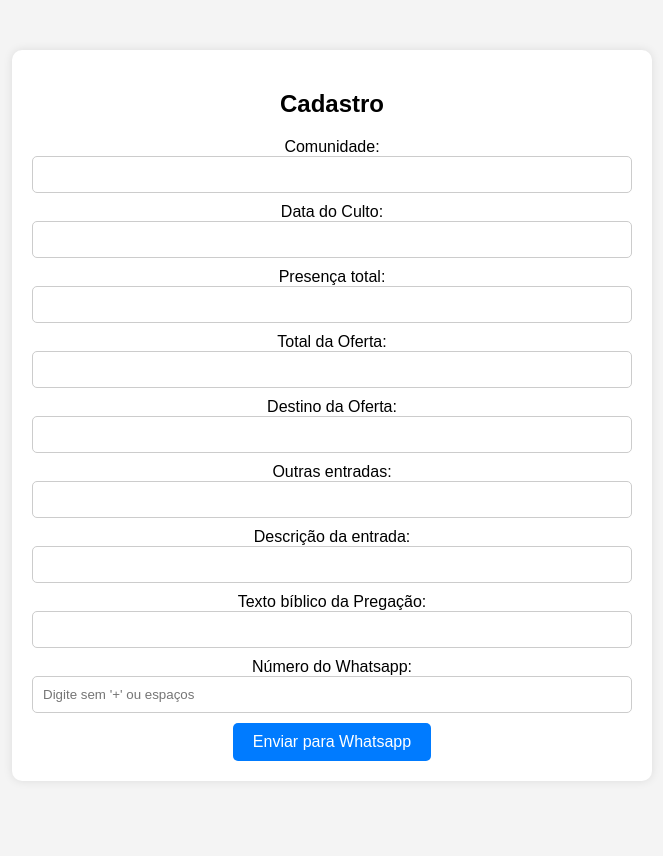
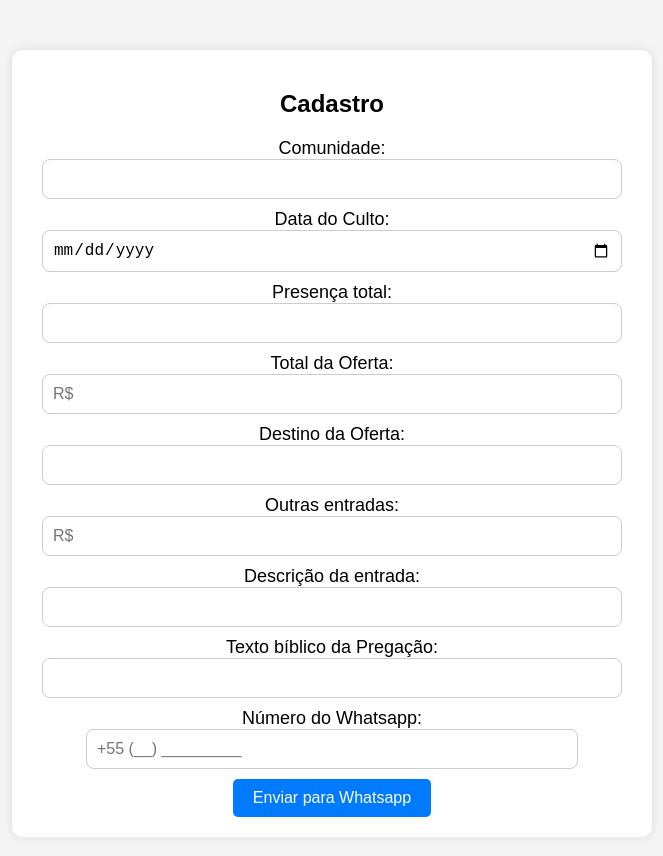
Before and after one commit to klugaugusto/cadastro-cultos, a plain HTML site: page index.html in a window 1280 px wide. Shown: the whole page, without its empty margins (308-971 px from the left). Before the commit the page ends 831 px from the top, so only its background shows below. Drawn offline with Linux system fonts and the light colour scheme.

Commit message:
Add files via upload

```diff
--- a/index.html
+++ b/index.html
@@ -20,13 +20,18 @@
             box-shadow: 0px 0px 10px rgba(0,0,0,0.1);
         }
 
-        input[type="text"], input[type="number"], input[type="tel"] {
-            width: 100%;
+        input[type="text"], input[type="number"], input[type="tel"], input[type="date"] {
+            width: calc(100% - 20px);
             padding: 10px;
             margin-bottom: 10px;
             box-sizing: border-box;
             border: 1px solid #ccc;
-            border-radius: 5px;
+            border-radius: 8px;
+            font-size: 16px;
+        }
+
+        input[type="tel"] {
+            width: 82%; /* Ajuste para o campo de telefone ficar com o mesmo tamanho que os outros */
         }
 
         button {
@@ -45,40 +50,40 @@
         <h2>Cadastro</h2>
         <form id="cadastroForm">
             <div>
-                <label for="comunidade">Comunidade:</label>
+                <label for="comunidade" style="font-size: 18px;">Comunidade:</label>
                 <input type="text" id="comunidade" name="comunidade">
             </div>
             <div>
-                <label for="dataCulto">Data do Culto:</label>
-                <input type="text" id="dataCulto" name="dataCulto">
+                <label for="dataCulto" style="font-size: 18px;">Data do Culto:</label>
+                <input type="date" id="dataCulto" name="dataCulto">
             </div>
             <div>
-                <label for="presencaTotal">Presença total:</label>
+                <label for="presencaTotal" style="font-size: 18px;">Presença total:</label>
                 <input type="number" id="presencaTotal" name="presencaTotal">
             </div>
             <div>
-                <label for="totalOferta">Total da Oferta:</label>
-                <input type="number" id="totalOferta" name="totalOferta">
+                <label for="totalOferta" style="font-size: 18px;">Total da Oferta:</label>
+                <input type="text" id="totalOferta" name="totalOferta" pattern="[0-9]+(\.[0-9]{2})?" placeholder="R$">
             </div>
             <div>
-                <label for="destinoOferta">Destino da Oferta:</label>
+                <label for="destinoOferta" style="font-size: 18px;">Destino da Oferta:</label>
                 <input type="text" id="destinoOferta" name="destinoOferta">
             </div>
             <div>
-                <label for="outrasEntradas">Outras entradas:</label>
-                <input type="text" id="outrasEntradas" name="outrasEntradas">
+                <label for="outrasEntradas" style="font-size: 18px;">Outras entradas:</label>
+                <input type="text" id="outrasEntradas" name="outrasEntradas" pattern="[0-9]+(\.[0-9]{2})?" placeholder="R$">
             </div>
             <div>
-                <label for="descricaoEntrada">Descrição da entrada:</label>
+                <label for="descricaoEntrada" style="font-size: 18px;">Descrição da entrada:</label>
                 <input type="text" id="descricaoEntrada" name="descricaoEntrada">
             </div>
             <div>
-                <label for="pregacao">Texto bíblico da Pregação:</label>
+                <label for="pregacao" style="font-size: 18px;">Texto bíblico da Pregação:</label>
                 <input type="text" id="pregacao" name="pregacao">
             </div>
             <div>
-                <label for="numeroWhatsapp">Número do Whatsapp:</label>
-                <input type="tel" id="numeroWhatsapp" name="numeroWhatsapp" pattern="[0-15]{9,15}" placeholder="Digite sem '+' ou espaços">
+                <label for="numeroWhatsapp" style="font-size: 18px;">Número do Whatsapp:</label>
+                <input type="tel" id="numeroWhatsapp" name="numeroWhatsapp" pattern="[0-9]{9,15}" placeholder="+55 (__) _________">
             </div>
             <button type="button" onclick="enviarWhatsapp()">Enviar para Whatsapp</button>
         </form>
@@ -87,10 +92,10 @@
     <script>
         function enviarWhatsapp() {
             var formulario = document.getElementById("cadastroForm");
-            var mensagem = "Novo registro:\n";
+            var mensagem = "Novo registro (ID: " + generateID() + "):\n";
 
             for (var i = 0; i < formulario.elements.length; i++) {
-                if (formulario.elements[i].type !== "button") {
+                if (formulario.elements[i].type !== "button" && formulario.elements[i].type !== "tel") {
                     mensagem += formulario.elements[i].labels[0].innerText + ": " + formulario.elements[i].value + "\n";
                 }
             }
@@ -107,6 +112,10 @@
                 alert("Por favor, insira um número de Whatsapp.");
             }
         }
+
+        function generateID() {
+            return Math.floor(Math.random() * 10000);
+        }
     </script>
 </body>
 </html>
```
